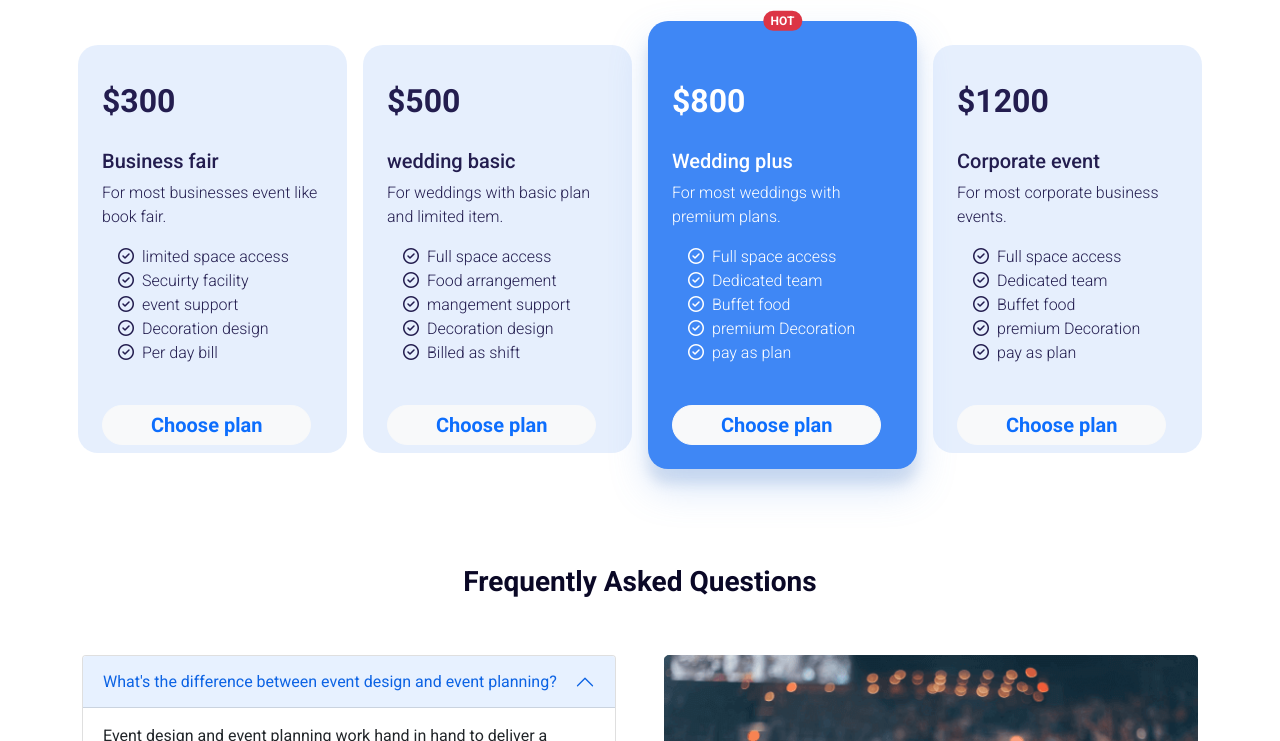
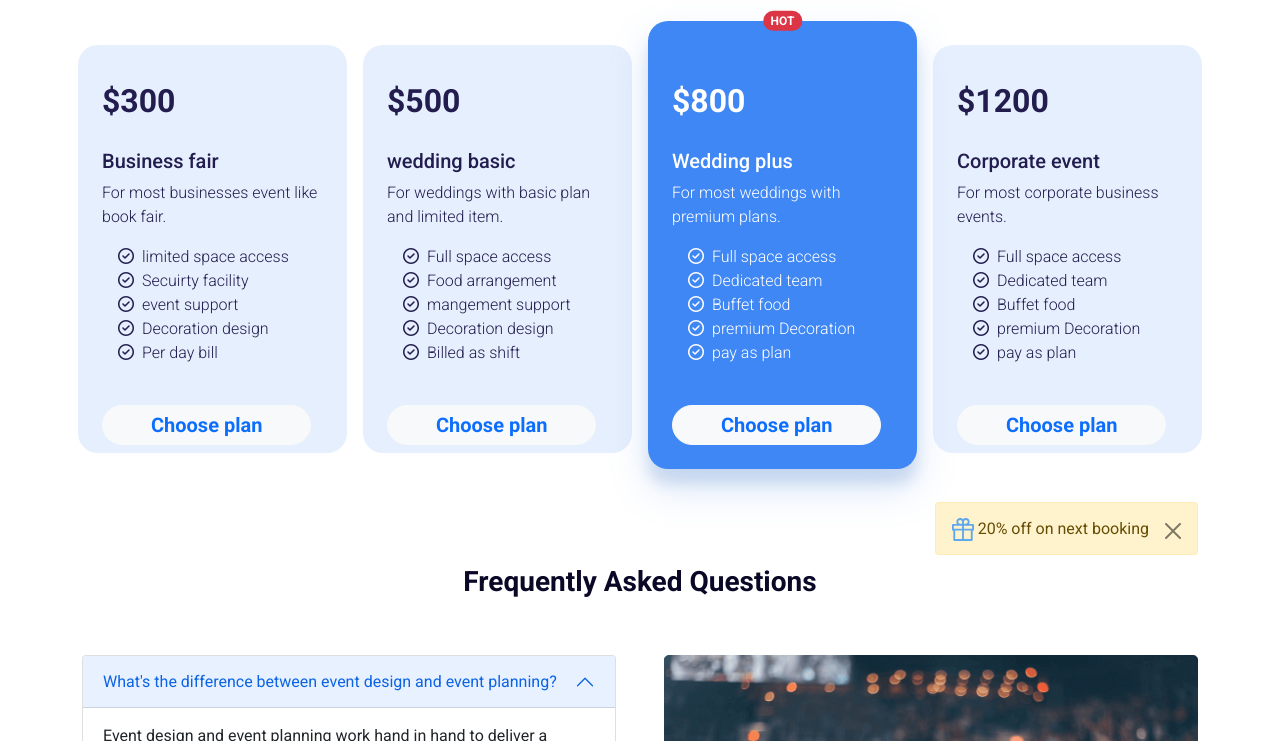
Before and after one commit to Alamin-git/Convention-Hall, a plain HTML site: page index.html in a window 1280 px wide. Shown: the part 1373-2114 px from the top of the page. Drawn offline with nearby package versions, Linux system fonts and the light colour scheme.

Commit message:
all done

```diff
--- a/index.html
+++ b/index.html
@@ -115,7 +115,7 @@
             </div>
         </section>
         <!-- Our package start  -->
-        <section>
+        <section class="position-relative">
             <div class="package-heading">
                 <h2 class="fs-3 fw-bold text-center py-5 packeg-heading">Our package</h2>
             </div>
@@ -226,6 +226,12 @@
                                     role="button">Choose plan</a></div>
                         </div>
                     </div>
+                </div>
+            </div>
+            <div class="position-absolute top-100 end-0">
+                <div class="alert alert-warning alert-dismissible fade show d-inline" role="alert"><span><img
+                            src="icons/Vector.svg" alt=""></span> 20% off on next booking
+                    <button type="button" class="btn-close" data-bs-dismiss="alert" aria-label="Close"></button>
                 </div>
             </div>
         </section>
```
